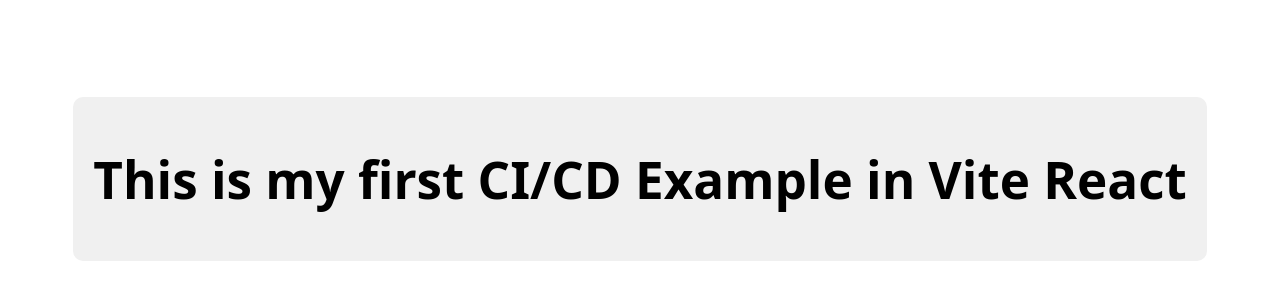
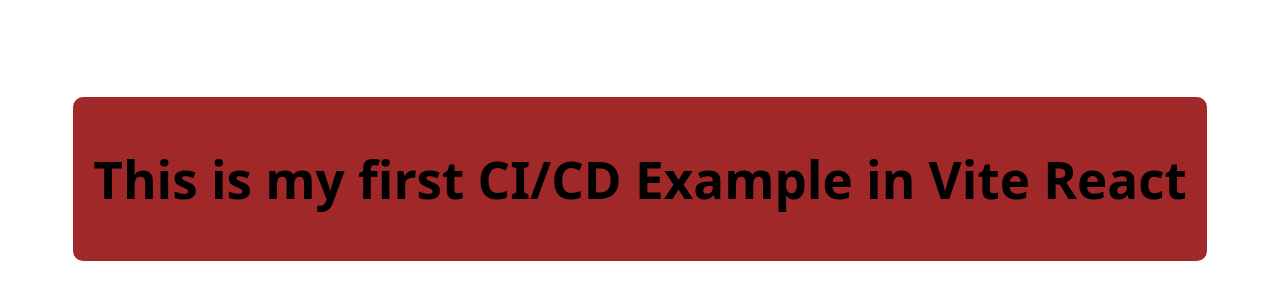
Before and after one commit to mernstackproject/vercel_ci_cd_react, a React (Vite) app: page / in a window 1280 px wide. Shown: the part 246-546 px from the top of the page. Built offline with nearby package versions, Linux system fonts and the light colour scheme.

Commit message:
feat:changes in div style

```diff
--- a/src/App.jsx
+++ b/src/App.jsx
@@ -4,7 +4,7 @@
 
   return (
     <>
-      <div style={{ textAlign: 'center', marginTop: '50px' , backgroundColor: '#f0f0f0', padding: '20px', borderRadius: '10px', color:"black"}}>
+      <div style={{ textAlign: 'center', marginTop: '50px' , backgroundColor: '#a02828ff', padding: '20px', borderRadius: '10px', color:"black"}}>
        <h1>This is my first CI/CD Example in Vite React</h1>
        </div>
     </>
```
